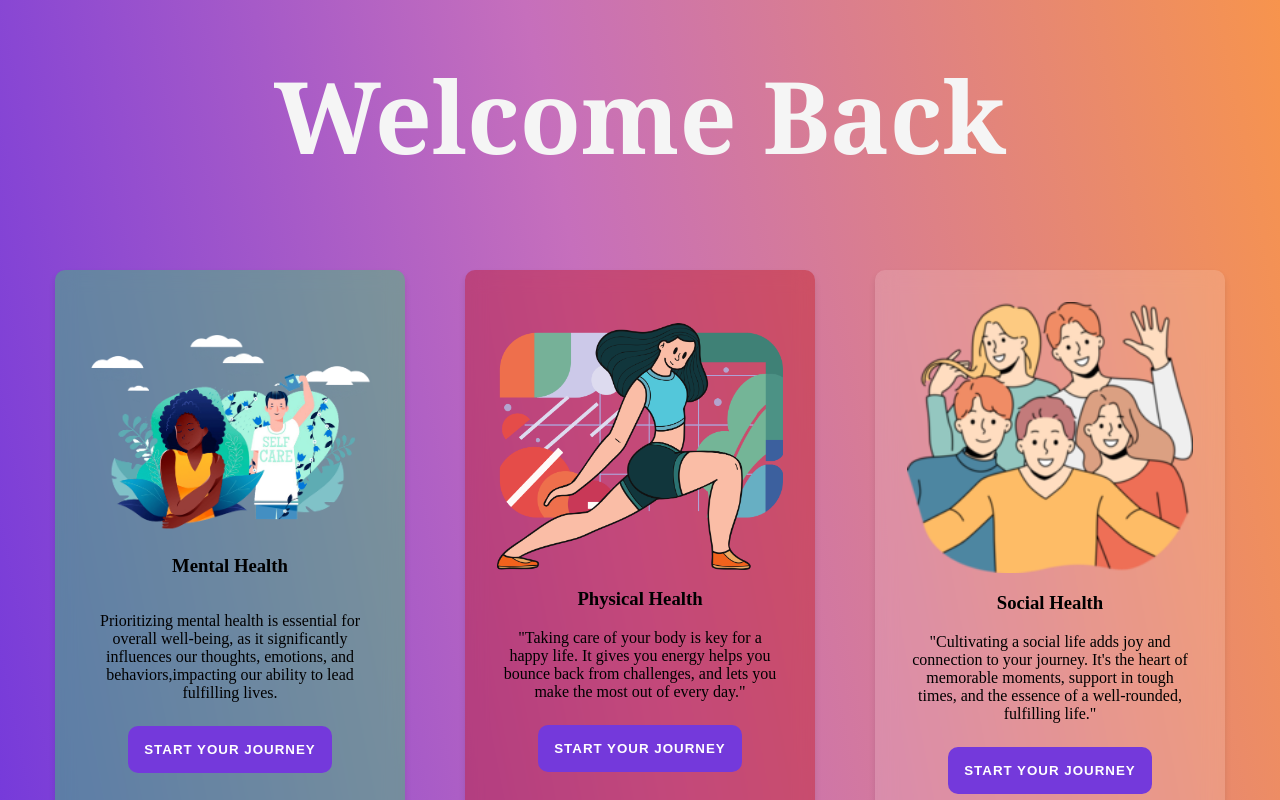
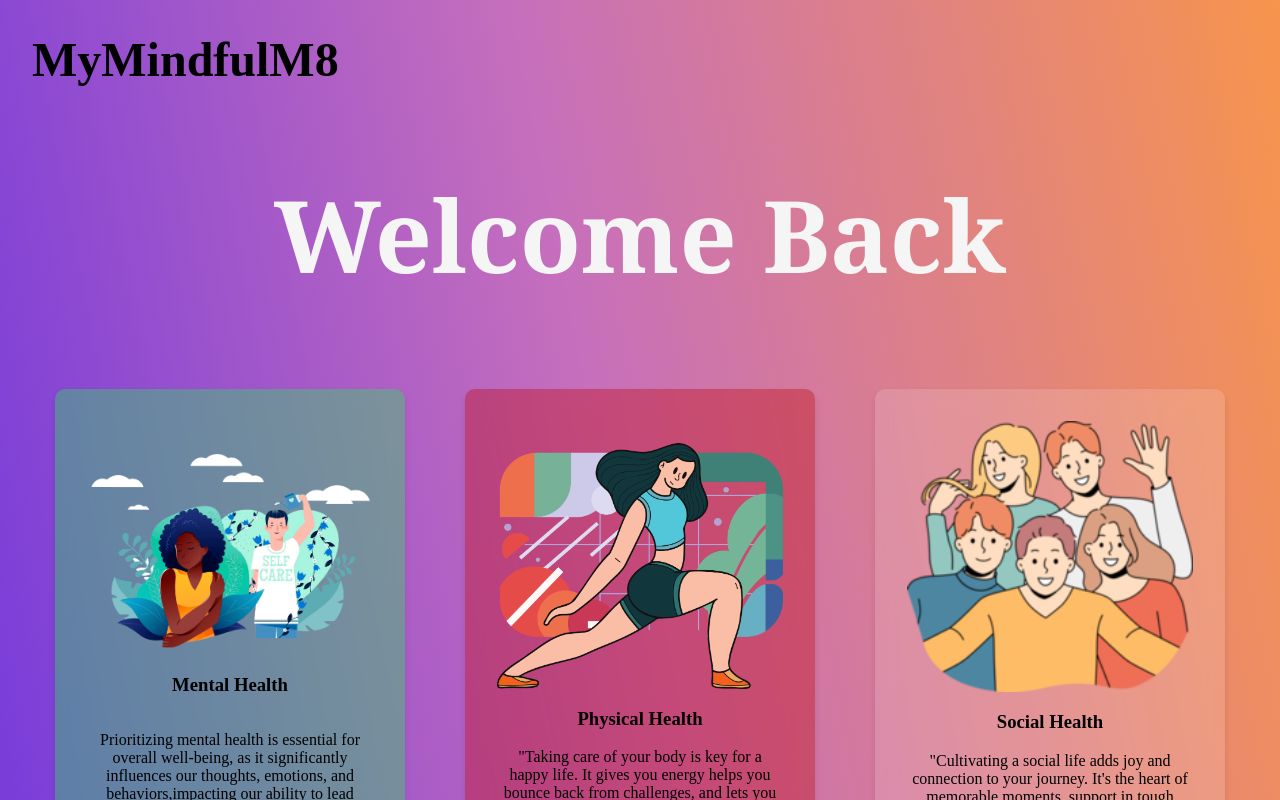
Before and after one commit to YellowAli/MyMindfulM8, a React (Vite) app in the folder frontend/: page /home in a window 1280 px wide. Shown: the top 800 px of the page. Built offline with nearby package versions, Linux system fonts and the light colour scheme; sample sign-in values are in the browser's storage.

Commit message:
Add title to App component

```diff
--- a/frontend/src/components/App.jsx
+++ b/frontend/src/components/App.jsx
@@ -86,6 +86,7 @@ function App() {
   if (!isLoading)
     return (
       <div className="App">
+        <h1 className="title">MyMindfulM8</h1>
         <RouterProvider router={router} />
       </div>
     );
--- a/frontend/src/styles/App.css
+++ b/frontend/src/styles/App.css
@@ -1,4 +1,5 @@
-body, html {
+body,
+html {
   height: 100%;
   margin: 0;
   padding: 0;
@@ -11,7 +12,7 @@ body, html {
   min-height: 100vh;
   align-items: center;
   justify-content: center;
-    background-image: linear-gradient(79deg, #7439db, #C66fbc 48%, #f7944d);
+  background-image: linear-gradient(79deg, #7439db, #c66fbc 48%, #f7944d);
   margin: 0;
   padding: 0;
   background-size: cover;
@@ -21,7 +22,7 @@ body, html {
 .auth-form-container label {
   display: block; /* Ensures the label takes up the full width for centering */
   color: black; /* Adjust the color to match your design */
-    margin-bottom: .5rem; /* Provide some space below the label */
+  margin-bottom: 0.5rem; /* Provide some space below the label */
   text-align: center; /* Centers the text within the label */
   width: 100%; /* Ensures the label is the full width of its container */
 }
@@ -31,7 +32,7 @@ body, html {
   flex-direction: column;
   align-items: center;
   justify-content: center;
-    padding:2rem;
+  padding: 2rem;
   border: none;
   border-radius: 10px;
   background: rgba(255, 255, 255, 0.15);
@@ -43,7 +44,6 @@ body, html {
   margin: 0 auto;
   /* Removed flex-grow */
 }
-
 
 @media screen and (min-width: 600px) {
   .auth-form-container {
@@ -62,7 +62,8 @@ label {
 input[type="text"],
 input[type="password"],
 input[type="tel"], /* Add this if not already present */
-input[type="email"] { /* You might want to add this too for email inputs */
+input[type="email"] {
+  /* You might want to add this too for email inputs */
   margin: 0.5rem 0;
   padding: 1rem;
   border: 1px solid rgba(255, 255, 255, 0.25);
@@ -85,7 +86,8 @@ button {
   letter-spacing: 1px; /* Spacing between letters */
 }
 
-button:hover, button:focus {
+button:hover,
+button:focus {
   background-color: #f7944d; /* Changes background on hover/focus */
   /* Changed color to a contrasting one for visibility */
   color: #000; /* Changes text color on hover/focus to black */
@@ -98,7 +100,8 @@ button:hover, button:focus {
   transition: color 0.3s ease-in-out;
 }
 
-.link-btn:hover, .link-btn:focus {
+.link-btn:hover,
+.link-btn:focus {
   background-color: #f7944d; /* Changes background on hover/focus */
   /* Changed color to a contrasting one for visibility */
   color: #000; /* Changes text color on hover/focus to black */
@@ -111,7 +114,8 @@ button:hover, button:focus {
   transition: color 0.3s ease-in-out;
 }
 
-.register-link:hover, .register-link:focus {
+.register-link:hover,
+.register-link:focus {
   background-color: #f7944d; /* Changes background on hover/focus */
   /* Changed color to a contrasting one for visibility */
   color: #000; /* Changes text color on hover/focus to black */
@@ -120,3 +124,10 @@ button:hover, button:focus {
 :focus-visible {
   outline: 2px dashed white; /* Improves visibility for keyboard users */
 }
+
+.title {
+  margin-right: auto;
+  padding-left: 2rem;
+  font-size: 3rem;
+  color: rgb(0, 0, 0);
+}
```
Lines whose indentation alone changed are shown as unchanged.
